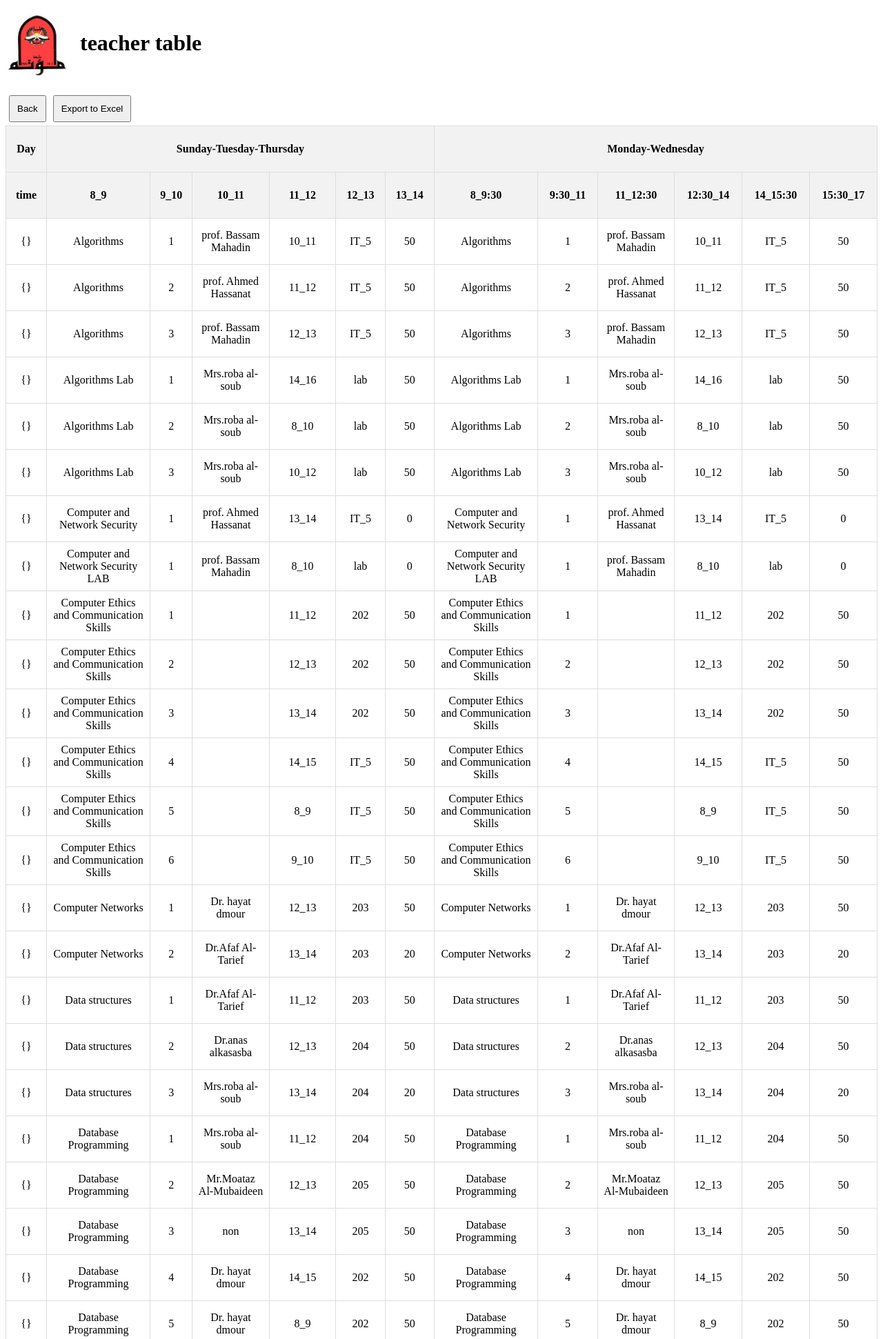
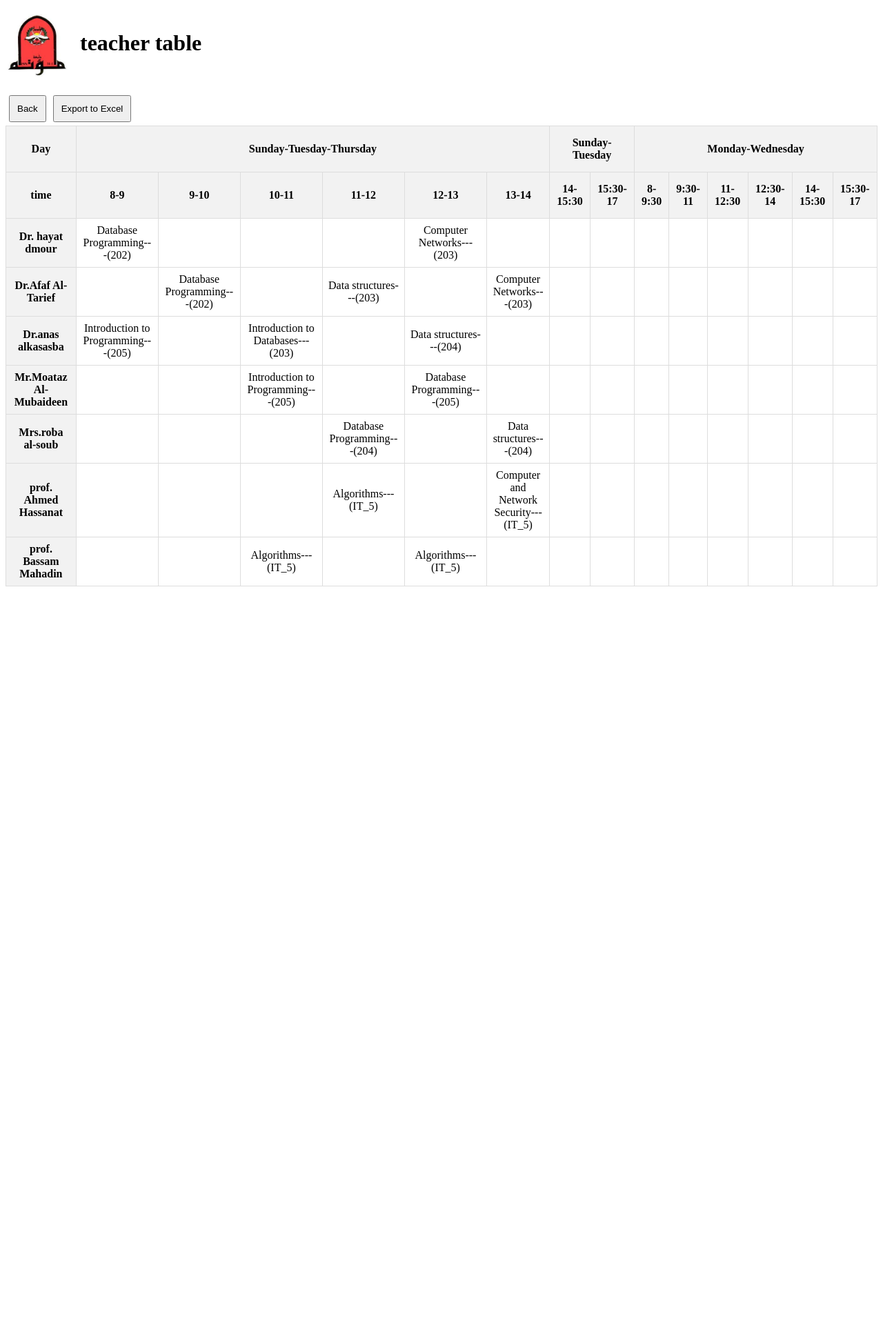
Before and after one commit to DENAALI/final-time, a PHP site: page /php/Table.php in a window 1280 px wide. Shown: the top 1941 px of the page at 69% size. After the commit the page ends 850 px from the top, so only its background shows below. Run offline with PHP 8.4, Linux system fonts and the light colour scheme; data comes from the database, SQL or seed files in the repository.

Commit message:
final conflect fix

```diff
--- a/includes/navbar.php
+++ b/includes/navbar.php
@@ -91,6 +91,12 @@
   <a class="nav-link" href="Create_Table.php">
     <i class="fa fa-calendar" aria-hidden="true"></i>
     <span>Create Table</span>
+  </a>
+</li>
+<li class="nav-item">
+  <a class="nav-link" href="php/Table.php">
+    <i class="fa fa-calendar" aria-hidden="true"></i>
+    <span>teacher table</span>
   </a>
 </li>
 
--- a/php/Table.php
+++ b/php/Table.php
@@ -50,7 +50,7 @@
 
                  <th rowspan="1">Day</th>
                 <th colspan="6">Sunday-Tuesday-Thursday</th>
-
+                <th colspan="2">Sunday-Tuesday</th>
 
                <th colspan="6">Monday-Wednesday</th>
 
@@ -58,63 +58,73 @@
             </tr>
             <tr>
                 <th rowspan="1">time</th>
-                <th>8_9</th>
-                <th>9_10</th>
-                <th>10_11</th>
-                <th>11_12</th>
-                <th>12_13</th>
-                <th>13_14</th>
-
-                <th>8_9:30</th>
-                <th>9:30_11</th>
-                <th>11_12:30</th>
-                <th>12:30_14</th>
-                <th>14_15:30</th>
-                <th>15:30_17</th>
+                <th>8-9</th>
+                <th>9-10</th>
+                <th>10-11</th>
+                <th>11-12</th>
+                <th>12-13</th>
+                <th>13-14</th>
+                <th>14-15:30</th>
+                <th>15:30-17</th>
+                <th>8-9:30</th>
+                <th>9:30-11</th>
+                <th>11-12:30</th>
+                <th>12:30-14</th>
+                <th>14-15:30</th>
+                <th>15:30-17</th>
             </tr>
         </thead>
         <tbody>
             <?php
-            // $servername = "your_server";
-            // $username = "your_username";
-            // $password = "your_password";
-            // $dbname = "your_database";
+            include '../connect.php';
+            $tims=[
+                '8_9',
+                '9_10',
+                '10_11',
+                '11_12',
+                '12_13',
+                '13_14',
+                '14-15:30',
+                '15:30-17',
+                '8-9:30',
+                '9:30_11',
+                '11_12:30',
+                '12:30_14',
+                '14_15:30',
+                '15:30_17',
+                ];
+            $select='SELECT * FROM `schedule` GROUP by techer';
 
-            // // Create connection
-            // $conn = new mysqli($servername, $username, $password, $dbname);
-            include '../connect.php';
-            // Check connection
-            if ($conn->connect_error) {
-                die("Connection failed: " . $conn->connect_error);
+            $result=mysqli_query($conn,$select);
+            while($row=mysqli_fetch_assoc($result)){
+                if($row['techer']=='non'||$row['techer']==null)
+                continue;
+                echo "<tr>
+                <th rowspan='1'>".$row['techer']."</th>";
+                foreach($tims as $time){
+                    $select_all="SELECT * FROM `schedule` where time='".$time."' and techer= '".$row['techer']."'";
+                    $all_result=$conn->query($select_all);
+                    if($all_result->num_rows != 0){
+                        $all_row=mysqli_fetch_assoc($all_result);
+                        if(isset($all_row['techer'])){
+                            if($all_row['techer']==$row['techer']&&$all_row['time']==$time){
+                                echo "<td>".$all_row['subject_name'].'---('.$all_row['hall'].")</td>";
+                            }else{
+                                echo "<td></td>";
+                            }
+                        }else{
+                            echo "<td></td>";
+                        }
+                    // $all_result=$conn->query($select_all);
+                    }else{
+                        echo "<td></td>";
+                    }
+                    // }
+                }
+                echo "</tr>";
             }
+            ?>
 
-            $sql = "SELECT `id`, `subject_id`, `subject_name`, `section`, `techer`, `time`, `day`, `hall`, `student_num` FROM `schedule`";
-            $result = $conn->query($sql);
-
-            if ($result->num_rows > 0) {
-                while($row = $result->fetch_assoc()) {
-                    echo "<tr>";
-                    echo "<td>{}</td>";
-                    echo "<td>{$row['subject_name']}</td>";
-                    echo "<td>{$row['section']}</td>";
-                    echo "<td>{$row['techer']}</td>";
-                    echo "<td>{$row['time']}</td>";
-                    echo "<td>{$row['hall']}</td>";
-                    echo "<td>{$row['student_num']}</td>";
-                    echo "<td>{$row['subject_name']}</td>";
-                    echo "<td>{$row['section']}</td>";
-                    echo "<td>{$row['techer']}</td>";
-                    echo "<td>{$row['time']}</td>";
-                    echo "<td>{$row['hall']}</td>";
-                    echo "<td>{$row['student_num']}</td>";
-                    echo "</tr>";
-                }
-            } else {
-                echo "<tr><td colspan='13'>No data found</td></tr>";
-            }
-
-            $conn->close();
-            ?>
         </tbody>
     </table>
  <script>
--- a/php/addscedual.php
+++ b/php/addscedual.php
@@ -262,9 +262,10 @@
                 }
             }else{
                 // echo "<option selected value='".$row['techer']."'>".$row['techer']."</option>";
+                echo "<option selected value='" . $row['techer'] . "'>" . $row['techer'] . "</option>";
                 foreach ($teachers as $teacher_id => $teacher) {
                     if ($teacher['name'] == $row['techer']) {
-                        echo "<option selected value='" . $teacher['name'] . "'>" . $teacher['name'] . "</option>";
+                        echo "<option selected value='" . $row['techer'] . "'>" . $row['techer'] . "</option>";
                     } else {
                         // echo "<option value='" . $teacher['name'] . "'>" . $teacher['name'] . "</option>";
                     }
```
Also changed, not shown: Create_Table.php (+8 -1 lines), php/delete.php (added, +15 -0 lines), php/edit_summer.php (+3 -20 lines).
